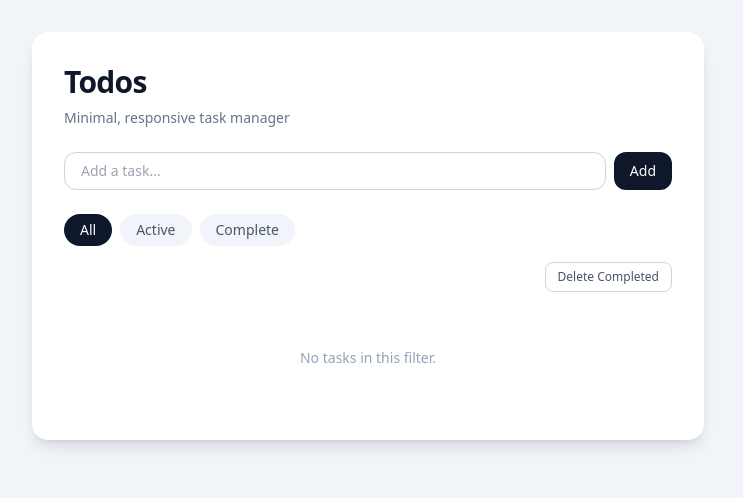
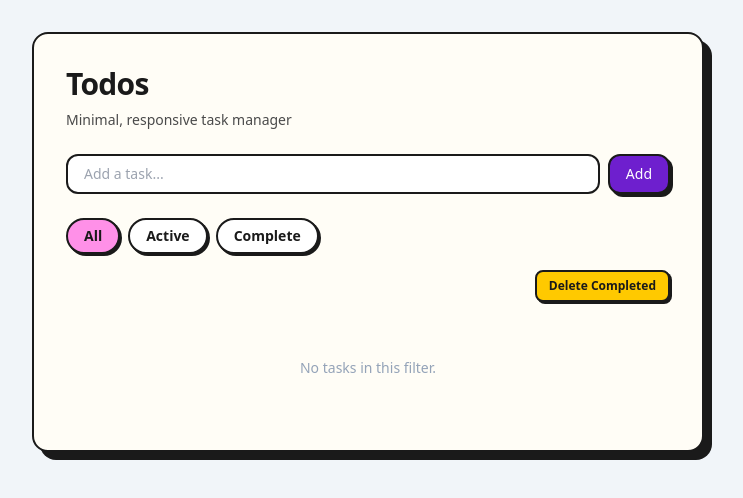
Before and after one commit to brauliomeyer/PythonBootcamp, a React (Vite) app: page / in a window 1280 px wide. Shown: the top 498 px of the page, without its empty margins (272-1015 px from the left). Built offline with nearby package versions, Linux system fonts and the light colour scheme; the HTML template or start-up script is replaced by a standard one.

Commit message:
Restyle todo app with Gumroad-inspired Tailwind-compatible theme

```diff
--- a/src/index.css
+++ b/src/index.css
@@ -9,3 +9,101 @@
 body {
   @apply m-0 min-h-screen font-sans text-slate-800;
 }
+
+/* Gumroad-inspired palette + treatment */
+:root {
+  --gumroad-pink: #ff90e8;
+  --gumroad-yellow: #ffc900;
+  --gumroad-purple: #6e1fce;
+  --gumroad-black: #1a1a1a;
+  --gumroad-cream: #fffdf6;
+}
+
+body {
+  background: linear-gradient(180deg, #ffe6f8 0%, #fff9de 100%);
+}
+
+#root > div > main {
+  background-color: var(--gumroad-cream) !important;
+  border: 2px solid var(--gumroad-black);
+  box-shadow: 8px 8px 0 0 var(--gumroad-black) !important;
+}
+
+#root h1 {
+  color: var(--gumroad-black) !important;
+}
+
+#root header p {
+  color: #4a4a4a !important;
+}
+
+#root form input {
+  border: 2px solid var(--gumroad-black) !important;
+  background-color: #ffffff;
+}
+
+#root form button[type='submit'] {
+  background-color: var(--gumroad-purple) !important;
+  border: 2px solid var(--gumroad-black);
+  box-shadow: 3px 3px 0 0 var(--gumroad-black);
+  color: #ffffff !important;
+}
+
+#root form button[type='submit']:hover {
+  filter: brightness(1.05);
+}
+
+#root .mb-4.flex.flex-wrap.gap-2 button {
+  border: 2px solid var(--gumroad-black);
+  box-shadow: 2px 2px 0 0 var(--gumroad-black);
+  font-weight: 600;
+}
+
+#root .mb-4.flex.flex-wrap.gap-2 button.bg-slate-900 {
+  background-color: var(--gumroad-pink) !important;
+  color: var(--gumroad-black) !important;
+}
+
+#root .mb-4.flex.flex-wrap.gap-2 button.bg-slate-100 {
+  background-color: #ffffff !important;
+  color: var(--gumroad-black) !important;
+}
+
+#root .mb-4.flex.justify-end button {
+  border: 2px solid var(--gumroad-black) !important;
+  background-color: var(--gumroad-yellow);
+  box-shadow: 2px 2px 0 0 var(--gumroad-black);
+  color: var(--gumroad-black) !important;
+  font-weight: 700;
+}
+
+#root ul li {
+  border: 2px solid var(--gumroad-black) !important;
+  box-shadow: 3px 3px 0 0 var(--gumroad-black);
+  background-color: #ffffff !important;
+}
+
+#root ul li button[aria-label^='Delete'] {
+  border: 2px solid var(--gumroad-black);
+  background-color: #fff;
+  color: #a10000 !important;
+  font-weight: 700;
+}
+
+#root ul li button[aria-label^='Delete']:hover {
+  background-color: #ffe8e8 !important;
+}
+
+#root input[type='checkbox'] {
+  accent-color: var(--gumroad-purple);
+}
+
+#root .text-slate-400.line-through {
+  color: #6e6e6e !important;
+}
+
+@media (max-width: 640px) {
+  #root > div > main {
+    box-shadow: 5px 5px 0 0 var(--gumroad-black) !important;
+  }
+}
```
